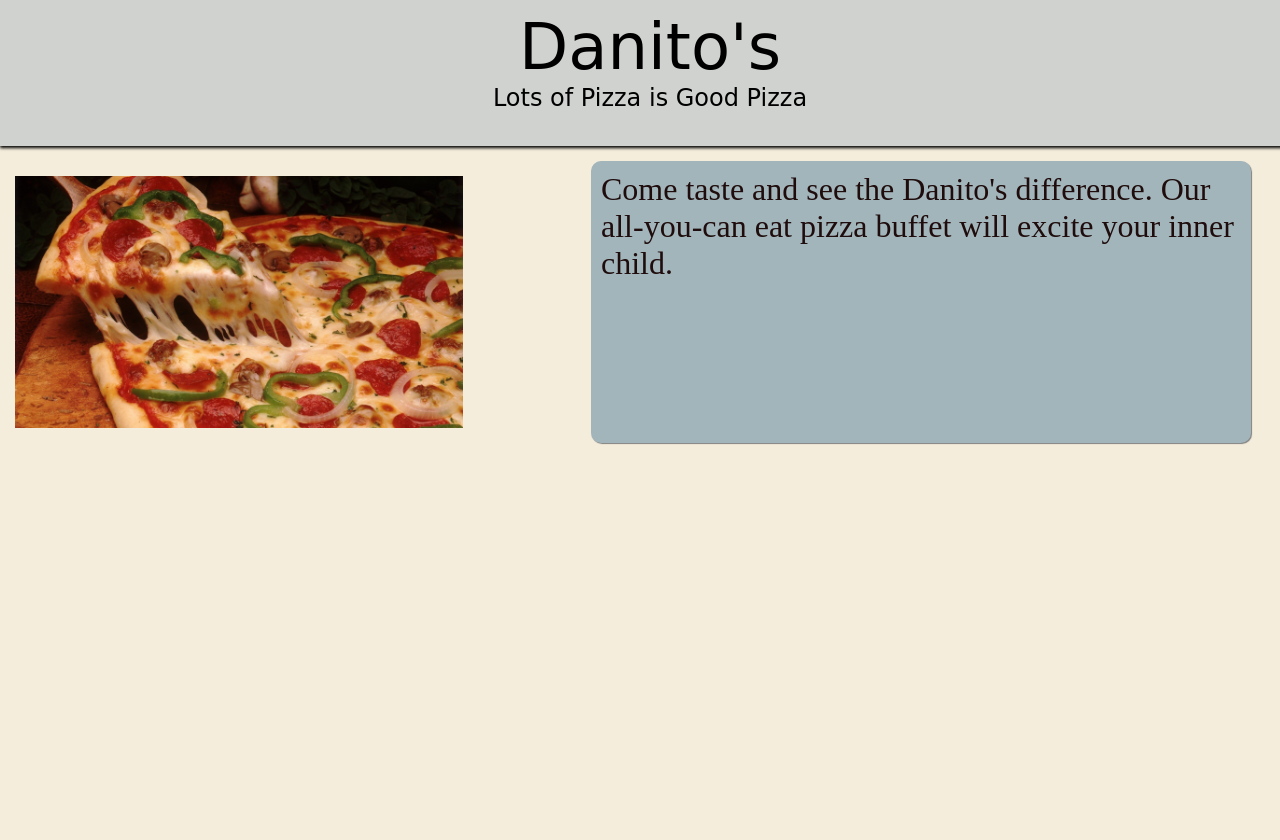
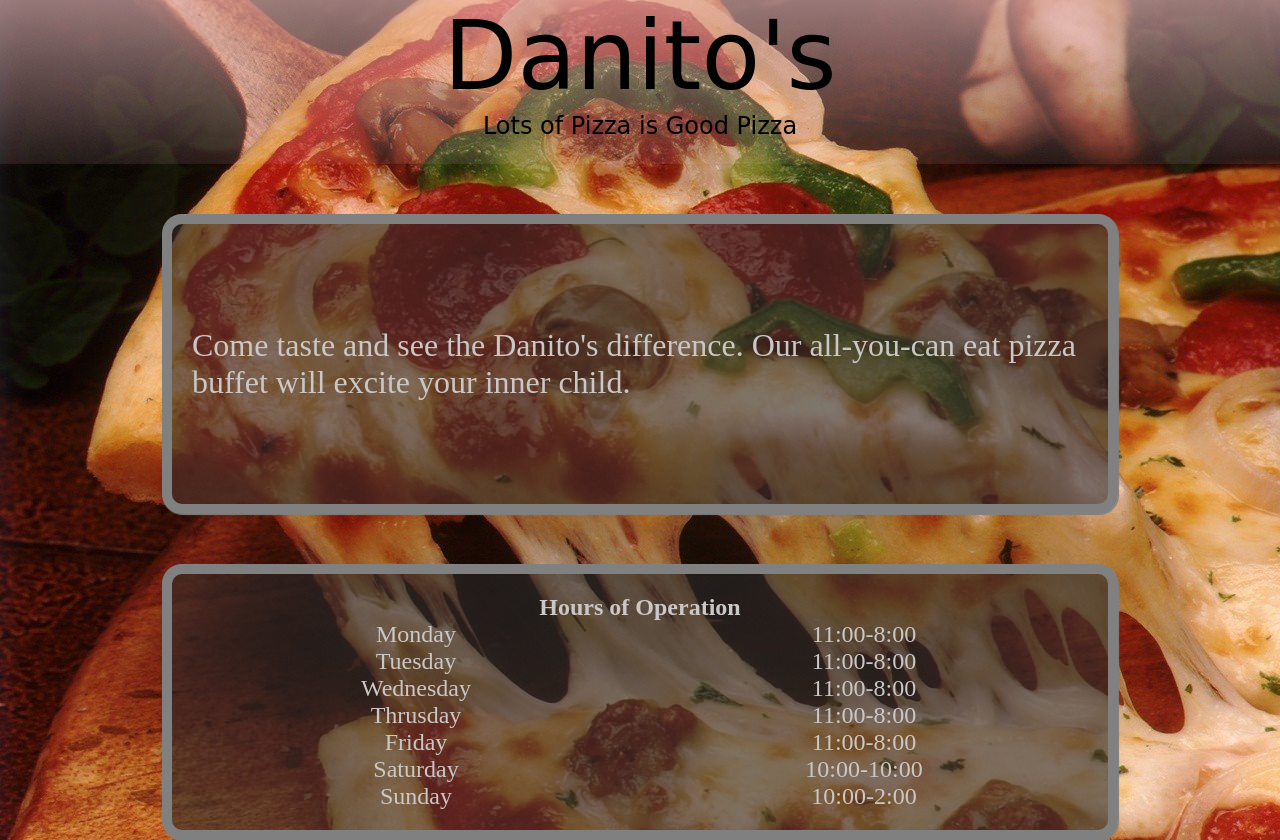
Before and after one commit to dchaas/restaurant, a website built with webpack: page dist/index.html in a window 1280 px wide. Before the commit the page ends 800 px from the top, so only its background shows below. Built offline with Linux system fonts and the light colour scheme; a web font is replaced by a local one.

Commit message:
Completed the home page with background image, intro/tag and hourse of operation.

```diff
--- a/src/home.js
+++ b/src/home.js
@@ -13,6 +13,21 @@ function loadPage() {
     tag.classList.add('intro');
     tag.innerHTML=`Come taste and see the Danito's difference. Our all-you-can eat pizza buffet will excite your inner child.`;
 
+    const hrs = document.createElement('div');
+    hrs.classList.add('intro');
+    hrs.classList.add('hrs');
+    hrs.innerHTML=`
+    <span class="hr-head">Hours of Operation</span>
+    <span class="day">Monday</span> <span class="time">11:00-8:00</span>
+    <span class="day">Tuesday</span> <span class="time">11:00-8:00</span>
+    <span class="day">Wednesday</span> <span class="time">11:00-8:00</span>
+    <span class="day">Thrusday</span> <span class="time">11:00-8:00</span>
+    <span class="day">Friday</span> <span class="time">11:00-8:00</span>
+    <span class="day">Saturday</span> <span class="time">10:00-10:00</span>
+    <span class="day">Sunday</span> <span class="time">10:00-2:00</span>
+    `;
+
+
 
     const imgPizza = new Image();
     imgPizza.src = Pizza;
@@ -21,7 +36,8 @@ function loadPage() {
     // add the content
     element.appendChild(header);
     element.appendChild(tag);
-    element.appendChild(imgPizza);
+    element.appendChild(hrs);
+    // element.appendChild(imgPizza);
 
 
 
--- a/src/index.js
+++ b/src/index.js
@@ -1,4 +1,7 @@
 import loadPage from './home.js';
+
+// define the tabs
+const tabDiv = document.createElement('div');
 
 loadPage();
 console.log('testing setup');
--- a/src/style.css
+++ b/src/style.css
@@ -1,25 +1,24 @@
 body {
     margin: 0;
-    background-color: #F5EDDC;
+    background-image: url('./pizza.jpg');
+    height: 100vh;
 }
 
 
 #content {
-    display: grid;
-    grid-template-columns: 45vw 55vw;
-    gap: 15px;
+    display: flex;
+    flex-direction: column;
+    align-items: center;
+    gap: 50px;
 }
 
 .header {
     width: 100vw;
-    background-color: #CFD2CF;
-    font-size: 4rem;
-    padding: 10px;
+    background-image: linear-gradient(rgba(247, 197, 197, 0.6),rgba(247, 197, 197, 0.1));
+    font-size: 6rem;
     text-align: center;
     font-family: 'Cedarville Cursive', cursive;
-    box-shadow: 1px 1px 3px 1px black;
-    grid-column: 1/3;
-    grid-row: 1/2;
+
 }
 
 .subtitle {
@@ -28,21 +27,55 @@ body {
 }
 
 .pizza {
-    width: 35vw;
+    width: 40vw;
     padding: 15px;
     grid-column: 1/2;
     grid-row: 2/3;
+    border-radius: 20%;
+
 }
 
 
 .intro {
-    background-color: #A2B5BB;
-    border-radius: 10px;
+    border-radius: 20px;
+    background-color: rgba(43, 41, 41, 0.6);
+    border: solid 10px gray;
     box-shadow: 1px 1px 1px gray;
     font-size: 2rem;
-    color: rgb(31, 12, 12);
+    color: rgb(202, 199, 199);
     grid-column: 2/3;
-    width: 50vw;
+    width: 70vw;
+    height: 30vh;
     grid-row: 2/3;
-    padding: 10px;
+    padding: 20px;
+    display: flex;
+    justify-content: center;
+    align-items: center;
+
 }
+
+.hrs {
+    font-size: 1.5rem;
+    height: auto;
+    display: grid;
+    grid-template-columns: 50% 50%;
+    justify-items: center;
+    align-items: center;
+}
+
+.hr-head {
+    display: block;
+    grid-column: 1/3;
+    font-weight: 600;
+
+}
+
+.day {
+    display: block;
+    grid-column: 1/2;
+}
+
+.time {
+    display: block;
+    grid-column: 2/3;
+}
```
Also changed, not shown: dist/main.js, src/contact.js (added), src/menu.js (added).
